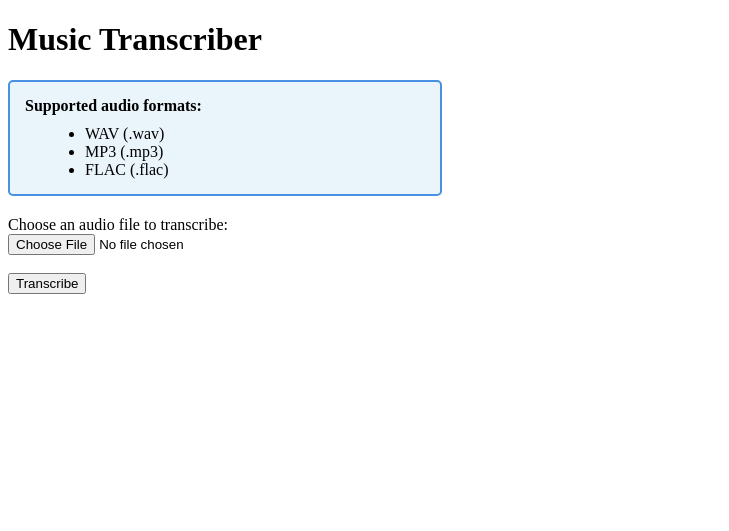
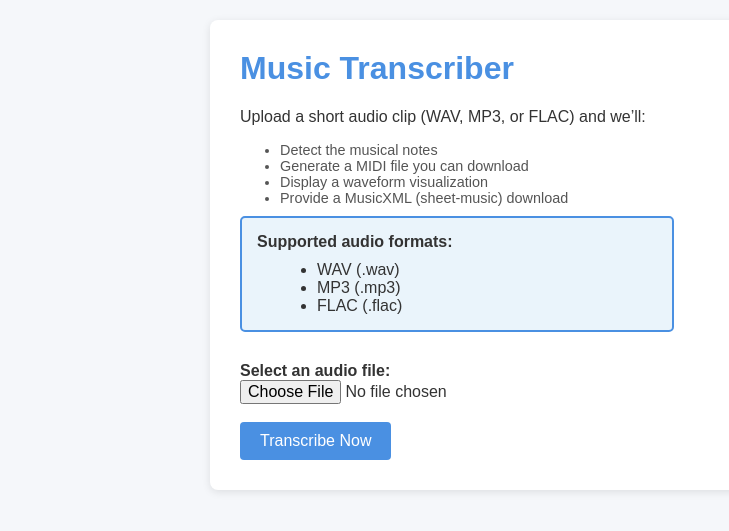
Before and after one commit to Skarath13/midi, a Flask app: page / in a window 1280 px wide. Shown: the top 531 px of the page, without its empty margins (0-729 px from the left). Run offline with Flask 3, Linux system fonts and the light colour scheme.

Commit message:
Update index.html

```diff
--- a/templates/index.html
+++ b/templates/index.html
@@ -3,14 +3,78 @@
 <head>
   <meta charset="utf-8">
   <title>Music Transcriber</title>
+  <style>
+    body {
+      font-family: Arial, sans-serif;
+      background: #f5f7fa;
+      color: #333;
+      margin: 0;
+      padding: 20px;
+    }
+    .container {
+      max-width: 800px;
+      margin: auto;
+      background: #fff;
+      padding: 30px;
+      border-radius: 8px;
+      box-shadow: 0 2px 8px rgba(0,0,0,0.1);
+    }
+    h1 {
+      color: #4A90E2;
+      margin-top: 0;
+    }
+    .btn {
+      background: #4A90E2;
+      color: #fff;
+      border: none;
+      padding: 10px 20px;
+      border-radius: 4px;
+      cursor: pointer;
+      font-size: 1em;
+    }
+    .btn:hover {
+      background: #357ABD;
+    }
+    .section {
+      margin-top: 30px;
+    }
+    .section h3 {
+      color: #4A90E2;
+      border-bottom: 1px solid #ddd;
+      padding-bottom: 5px;
+    }
+    .note {
+      font-size: 0.9em;
+      color: #555;
+      margin-top: 5px;
+      margin-bottom: 10px;
+    }
+    input[type="file"] {
+      font-size: 1em;
+    }
+    a {
+      color: #4A90E2;
+      text-decoration: none;
+    }
+    a:hover {
+      text-decoration: underline;
+    }
+  </style>
 </head>
 <body>
+  <div class="container">
     <h1>Music Transcriber</h1>
 
+    <p>Upload a short audio clip (WAV, MP3, or FLAC) and we’ll:</p>
+    <ul class="note">
+      <li>Detect the musical notes</li>
+      <li>Generate a MIDI file you can download</li>
+      <li>Display a waveform visualization</li>
+      <li>Provide a MusicXML (sheet-music) download</li>
+    </ul>
+
     <!-- Supported formats notice -->
-  <div style="border: 2px solid #4A90E2; padding: 15px;
-              background-color: #EAF4FB; margin-bottom: 20px;
-              border-radius: 5px; max-width: 400px;">
+    <div style="border: 2px solid #4A90E2; padding: 15px; background-color: #EAF4FB; margin-bottom: 20px; border-radius: 5px; max-width: 400px;">
       <strong>Supported audio formats:</strong>
       <ul style="margin: 10px 0 0 20px;">
         <li>WAV (.wav)</li>
@@ -29,50 +93,54 @@
       {% endif %}
     {% endwith %}
 
-  <form method="post" enctype="multipart/form-data">
-    <label for="audio">Choose an audio file to transcribe:</label><br>
-    <input type="file" id="audio" name="audio"
-           accept=".wav,.mp3,.flac" required><br><br>
-    <button type="submit">Transcribe</button>
+    <form method="post" enctype="multipart/form-data" class="section">
+      <label for="audio"><strong>Select an audio file:</strong></label><br>
+      <input type="file" id="audio" name="audio" accept=".wav,.mp3,.flac" required><br><br>
+      <button type="submit" class="btn">Transcribe Now</button>
     </form>
 
-  {# ========  START OF FIXED RESULTS BLOCK ======== #}
     {% if audio_file %}
-    <h2>Results for {{ audio_file }}</h2>
+      <div class="section">
+        <h2>Results for "{{ audio_file }}"</h2>
 
+        <div class="section">
           <h3>Original Audio Playback</h3>
+          <p class="note">Play back the exact file you uploaded.</p>
           <audio controls>
-      <source
-        src="{{ url_for('static_files', filename=audio_file) }}"
-        type="audio/{{ audio_file.rsplit('.',1)[1] }}">
+            <source src="{{ url_for('static_files', filename=audio_file) }}" type="audio/{{ audio_file.rsplit('.',1)[1] }}">
             Your browser does not support the audio element.
           </audio>
+        </div>
 
-    <h3>Waveform</h3>
-    <img
-      src="{{ url_for('static_files', filename=audio_file) }}"
-      style="max-width:600px;"
-      alt="Audio waveform">
+        <div class="section">
+          <h3>Waveform Visualization</h3>
+          <p class="note">Shows the audio’s amplitude (loudness) over time.</p>
+          <img src="{{ url_for('static_files', filename=audio_file) }}" style="max-width:100%;" alt="Audio waveform">
+        </div>
 
-    <h3>MIDI Download</h3>
-    <a href="{{ url_for('static_files', filename=midi_file) }}" download>
-      Download MIDI
-    </a>
+        <div class="section">
+          <h3>MIDI File</h3>
+          <p class="note">Encodes the detected notes—import into any DAW or sequencer.</p>
+          <a href="{{ url_for('static_files', filename=midi_file) }}" download>Download MIDI</a>
+        </div>
 
+        <div class="section">
           <h3>Sheet Music Preview</h3>
+          <p class="note">A rendered image of the MusicXML notation (if available).</p>
           {% if png_file %}
-      <img
-        src="{{ url_for('static_files', filename=png_file) }}"
-        style="max-width:600px;"
-        alt="Sheet music preview">
+            <img src="{{ url_for('static_files', filename=png_file) }}" style="max-width:100%;" alt="Sheet music preview">
+          {% else %}
+            <em>No image preview (PNG) available on this server.</em>
           {% endif %}
+        </div>
 
-    <h3>MusicXML</h3>
-    <a href="{{ url_for('static_files', filename=xml_file) }}" download>
-      Download MusicXML
-    </a>
+        <div class="section">
+          <h3>MusicXML Download</h3>
+          <p class="note">Download the MusicXML file to open in your preferred notation software.</p>
+          <a href="{{ url_for('static_files', filename=xml_file) }}" download>Download MusicXML</a>
+        </div>
+      </div>
     {% endif %}
-  {# ========   END OF FIXED RESULTS BLOCK ========  #}
-
+  </div>
 </body>
 </html>
```
Lines whose indentation alone changed are shown as unchanged.
